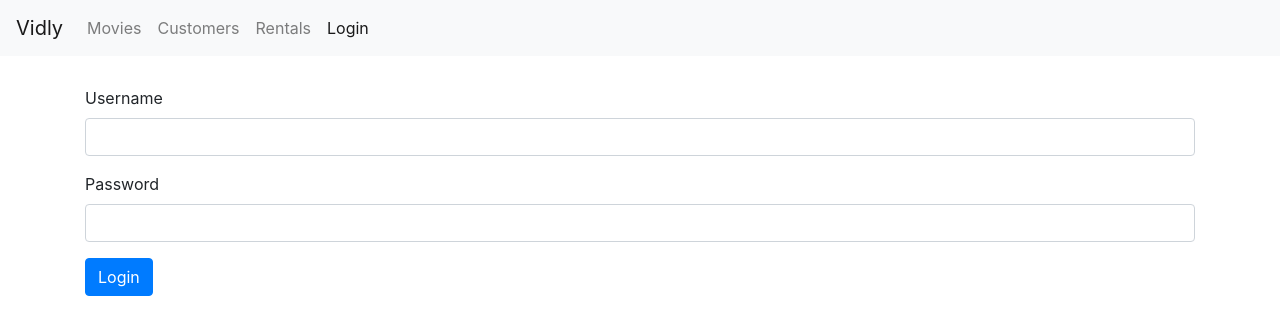
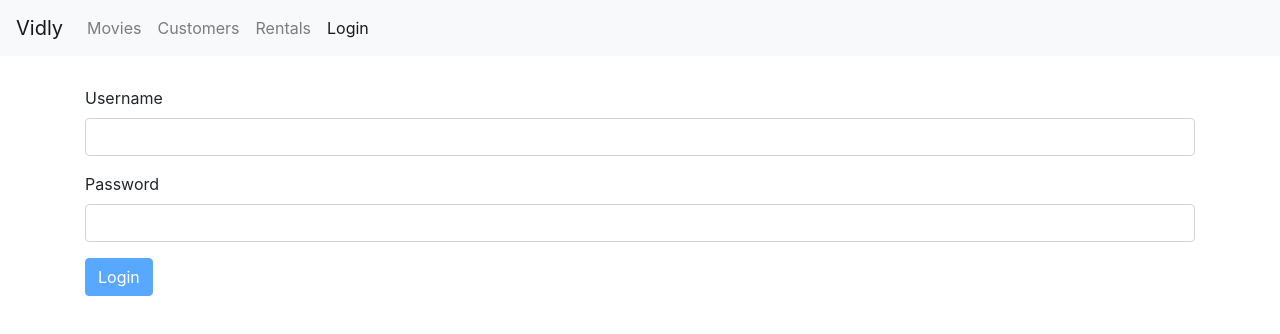
Before and after one commit to Feka-T/vidly-frontend, a React (Create React App) app: page /login in a window 1280 px wide. Shown: the top 334 px of the page. Built offline with nearby package versions, Linux system fonts and the light colour scheme.

Commit message:
Comment
Joi configuration

end of comment

```diff
--- a/package.json
+++ b/package.json
@@ -8,6 +8,7 @@
     "@testing-library/user-event": "^13.5.0",
     "bootstrap": "^4.1.1",
     "font-awesome": "^4.7.0",
+    "joi-browser": "13.4",
     "lodash": "^4.17.10",
     "prop-types": "^15.6.2",
     "react": "^18.2.0",
--- /dev/null
+++ b/src/components/common/form.jsx
@@ -0,0 +1,72 @@
+import { Component } from "react";
+import Joi from "joi-browser";
+import Input from "./input";
+
+class Form extends Component {
+  state = {
+    data: {},
+    errors: {},
+  };
+
+  validate = () => {
+    const options = { abortEarly: false };
+    const { error } = Joi.validate(this.state.data, this.schema, options);
+    if (!error) return null;
+
+    const errors = {};
+    for (let item of error.details) errors[item.path[0]] = item.message;
+    return errors;
+  };
+
+  validateProperty = ({ name, value }) => {
+    const obj = { [name]: value };
+    const schema = { [name]: this.schema[name] };
+    const { error } = Joi.validate(obj, schema);
+    return error ? error.details[0].message : null;
+  };
+
+  handleSubmit = (e) => {
+    e.preventDefault();
+
+    const errors = this.validate();
+    this.setState({ errors: errors || {} });
+    if (errors) return;
+    this.doSubmit();
+  };
+
+  handleChange = ({ currentTarget: input }) => {
+    const errors = { ...this.state.errors };
+    const errorMessage = this.validateProperty(input);
+    if (errorMessage) errors[input.name] = errorMessage;
+    else delete errors[input.name];
+
+    const data = { ...this.state.data };
+    data[input.name] = input.value;
+    this.setState({ data, errors });
+  };
+
+  renderButton(label) {
+    return (
+      <button disabled={this.validate()} className="btn btn-primary">
+        {label}
+      </button>
+    );
+  }
+
+  renderInput(name, label, type = "text") {
+    const { data, errors } = this.state;
+
+    return (
+      <Input
+        type={type}
+        name={name}
+        value={data[name]}
+        label={label}
+        onChange={this.handleChange}
+        error={errors[name]}
+      />
+    );
+  }
+}
+
+export default Form;
--- a/src/components/common/input.jsx
+++ b/src/components/common/input.jsx
@@ -1,16 +1,11 @@
 import React from "react";
 
-const Input = ({ name, label, value, onChange }) => {
+const Input = ({ name, label, error, ...rest }) => {
   return (
     <div className="form-group">
       <label htmlFor={name}>{label}</label>
-      <input
-        value={value}
-        onChange={onChange}
-        name={name}
-        id={name}
-        className="form-control"
-      />
+      <input name={name} id={name} className="form-control" {...rest} />
+      {error && <div className="alert alert-danger">{error}</div>}
     </div>
   );
 };
--- a/src/components/common/pagination.jsx
+++ b/src/components/common/pagination.jsx
@@ -1,6 +1,7 @@
 import React from "react";
 import PropTypes from "prop-types";
 import _ from "lodash";
+import { Link } from "react-router-dom";
 
 const Pagination = (props) => {
   const { itemsCount, pageSize, currentPage, onPageChange } = props;
@@ -16,9 +17,13 @@
             key={page}
             className={page === currentPage ? "page-item active" : "page-item"}
           >
-            <a className="page-link" onClick={() => onPageChange(page)}>
+            <Link
+              to={page}
+              className="page-link"
+              onClick={() => onPageChange(page)}
+            >
               {page}
-            </a>
+            </Link>
           </li>
         ))}
       </ul>
--- a/src/components/loginForm.jsx
+++ b/src/components/loginForm.jsx
@@ -1,39 +1,30 @@
-import React, { Component } from "react";
-import Input from "./common/input";
+import React from "react";
+import Form from "./common/form";
+import Joi from "joi-browser";
 
-class LoginForm extends Component {
+class LoginForm extends Form {
   state = {
-    account: { username: "", password: "" },
+    data: { username: "", password: "" },
+    errors: {},
   };
 
-  handleChange = ({ currentTarget: input }) => {
-    const account = { ...this.state.account };
-    account[input.name] = input.value;
-    this.setState({ account });
+  schema = {
+    username: Joi.string().required().label("Username"),
+    password: Joi.string().required().label("Password"),
   };
 
-  handleSubmit = (e) => {
-    e.preventDefault();
+  doSubmit = () => {
+    // call the server
+    console.log("Submitted!");
   };
 
   render() {
-    const { account } = this.state;
     return (
       <div>
         <form onSubmit={this.handleSubmit}>
-          <Input
-            name="username"
-            value={account.username}
-            label="Username"
-            onChange={this.handleChange}
-          />
-          <Input
-            name="password"
-            value={account.password}
-            label="Password"
-            onChange={this.handleChange}
-          />
-          <button className="btn btn-primary">Login</button>
+          {this.renderInput("username", "Username")}
+          {this.renderInput("password", "Password", "password")}
+          {this.renderButton("Login")}
         </form>
       </div>
     );
```
Also changed, not shown: 1 other file (tests, documents, lock files or other folders).
